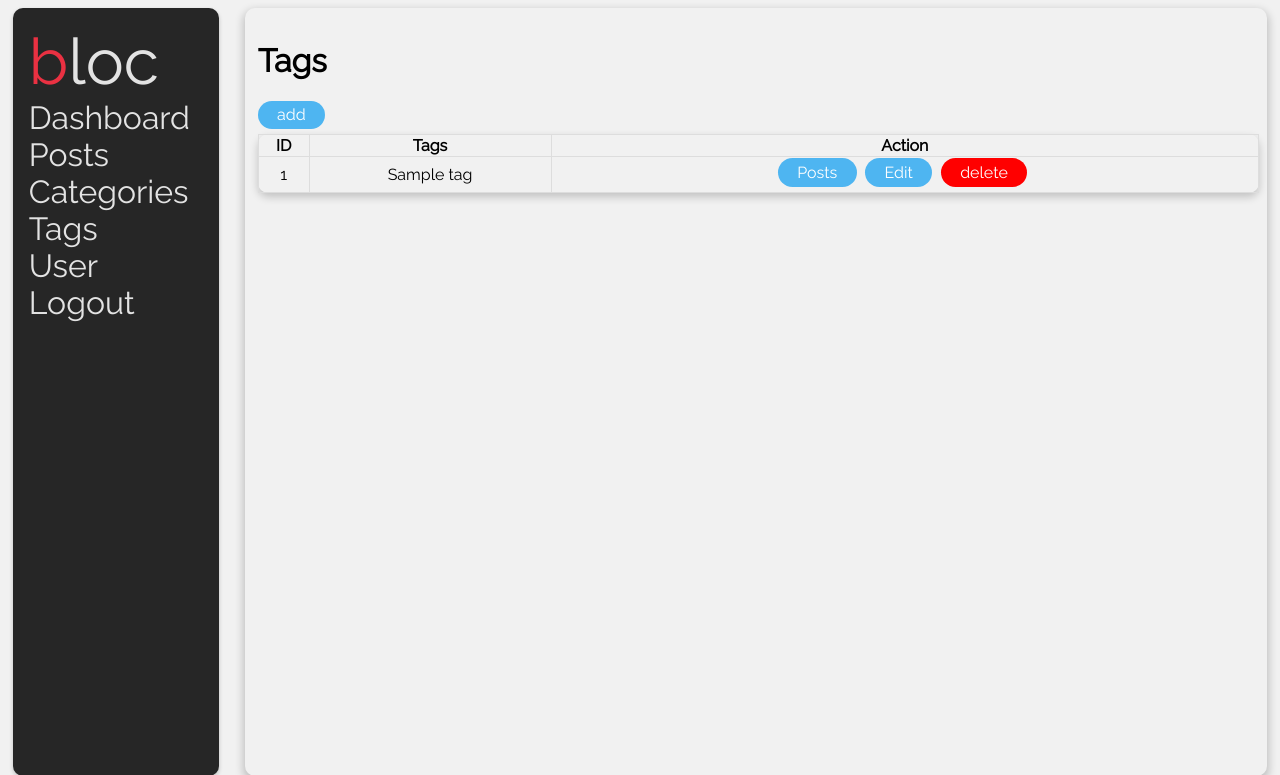
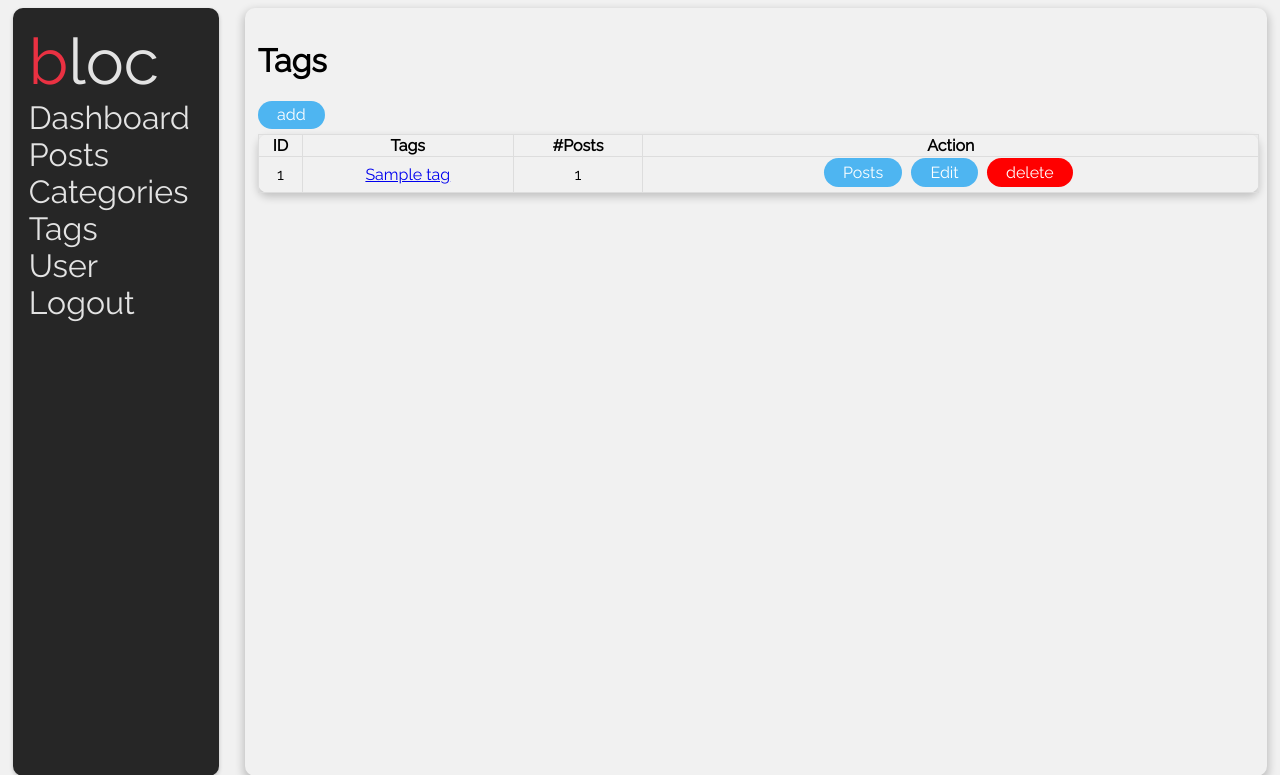
Before and after one commit to LocNgu/bloc_symfony, a Symfony app: template templates/admin/tag/tag.html.twig in a window 1280 px wide. Shown: the top 775 px of the page. Run offline with Twig, Linux system fonts and the light colour scheme; the template is opened without the code that fills it: most values are stand-ins (such as "Sample title", 1, 10 or a date in 2020); style sheets or scripts are compiled from the project's sources; some libraries are stand-ins or nearby versions.

Commit message:
add link, add usagecount

```diff
--- a/templates/admin/category/category.html.twig
+++ b/templates/admin/category/category.html.twig
@@ -8,6 +8,7 @@
         <tr>
             <th>ID</th>
             <th>Categories</th>
+            <th>Posts</th>
             <th>Action</th>
         </tr>
         </thead>
@@ -15,7 +16,8 @@
         {% for category in categories %}
             <tr>
                 <td>{{ category.getId() }}</td>
-                <td>{{ category.getName() }}</td>
+                <td><a href="{{ path('categoryPosts', {categoryId: category.getId}) }}"> {{ category.getName() }}</a></td>
+                <td>{{ category.posts.count }}</td>
                 <td>
                     <a class="btn" href="{{ path('categoryPosts', {categoryId: category.getId}) }}">Posts</a>
                     <a class="btn" href="{{ path('editCategory', {categoryId: category.getId}) }}">Edit</a>
--- a/templates/admin/tag/tag.html.twig
+++ b/templates/admin/tag/tag.html.twig
@@ -8,6 +8,7 @@
             <tr>
                 <th>ID</th>
                 <th>Tags</th>
+                <th>#Posts</th>
                 <th>Action</th>
             </tr>
         </thead>
@@ -15,7 +16,8 @@
             {% for tag in tags %}
             <tr>
                 <td>{{ tag.getId() }}</td>
-                <td>{{ tag.getName() }}</td>
+                <td><a href="{{ path('tagPosts', {tagId: tag.getId}) }}">{{ tag.getName() }}</a></td>
+                <td>{{ tag.posts.count }}</td>
                 <td>
                     <a class="btn" href="{{ path('tagPosts', {tagId: tag.getId}) }}">Posts</a>
                     <a class="btn" href="{{ path('editTag', {tagId: tag.getId}) }}">Edit</a>
```
